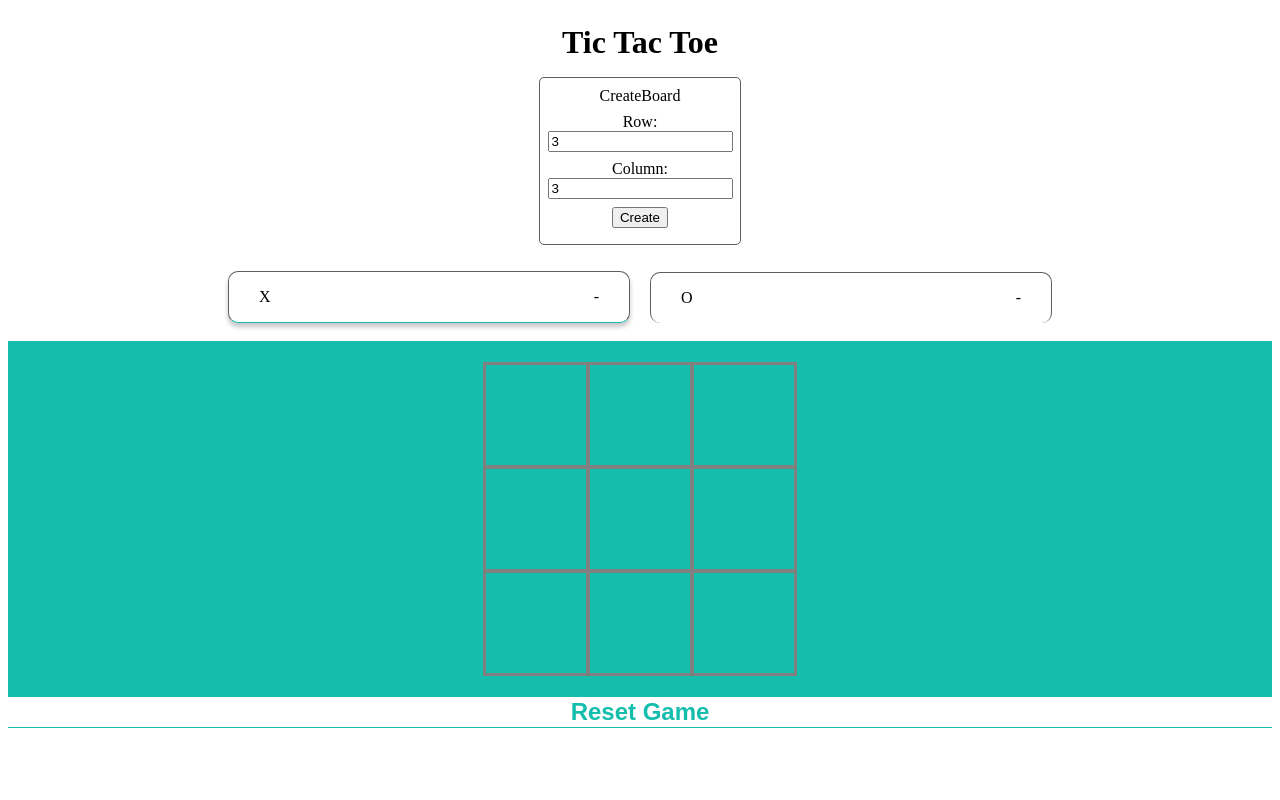
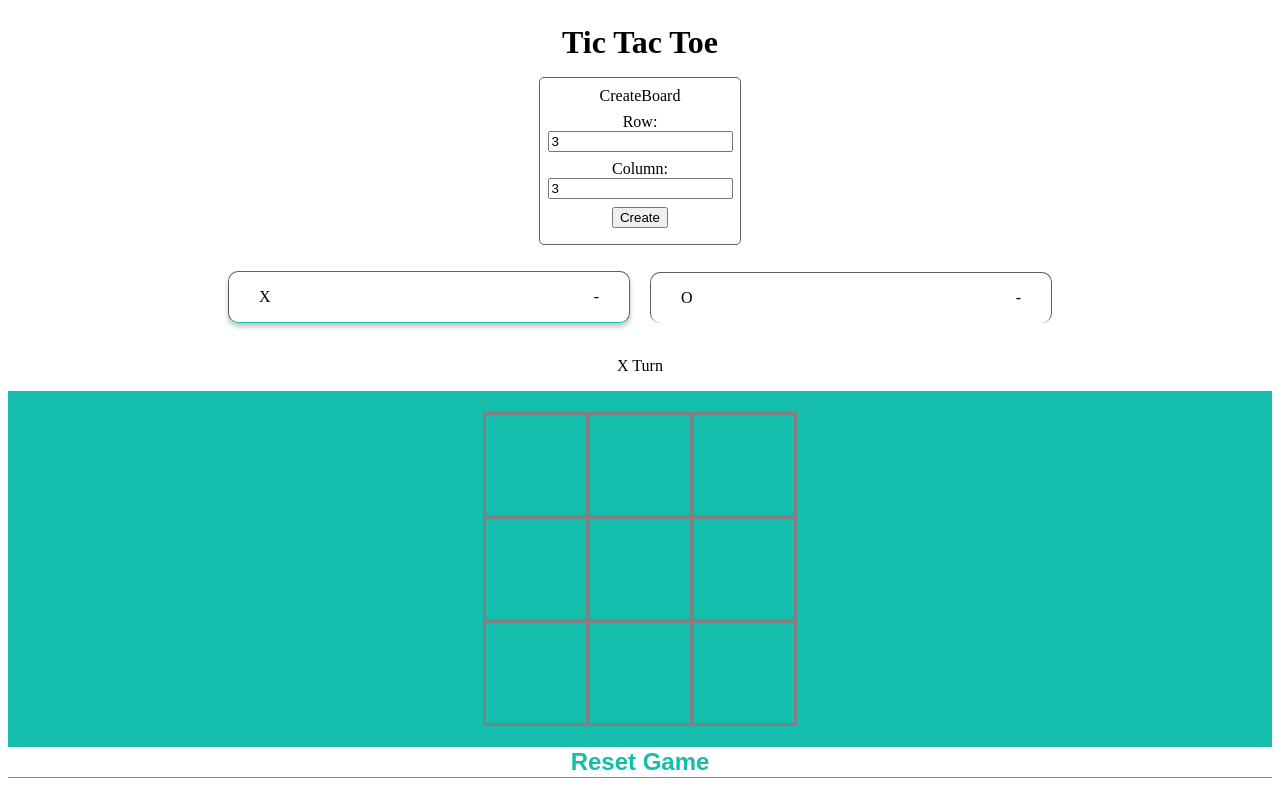
Before and after one commit to viettrung2103/tic-tac-toe, a React (Vite) app: page / in a window 1280 px wide. Both pictures are taken after a click on the button "Reset Game". Built offline with nearby package versions, Linux system fonts and the light colour scheme.

Commit message:
remove comment

```diff
--- a/src/components/CreateBoard.jsx
+++ b/src/components/CreateBoard.jsx
@@ -5,9 +5,8 @@ const CreateBoard = ({
   setRow,
   col,
   setCol,
-  boardCreated,
   setPressCreate,
-  setRunning,
+
 }) => {
   const [rowInput, setRowInput] = useState(row);
   const [colInput, setColInput] = useState(col);
--- a/src/components/DashBoard.jsx
+++ b/src/components/DashBoard.jsx
@@ -2,12 +2,9 @@ import { useState, useEffect } from "react";
 
 const DashBoard = ({
   winner,
-  isDraw,
   totalGames,
   running,
   count,
-  pressCreate,
-  boardCreated,
 }) => {
   const [xWinNum, setXWinNum] = useState(0);
   const [oWinNum, setOWinNum] = useState(0);
@@ -104,7 +101,7 @@ const DashBoard = ({
         </div>
       </div>
       <div className="player-turn-text">
-        {boardCreated && <p>{getPlayerTurn()} Turn</p>}
+        {running && <p>{getPlayerTurn()} Turn</p>}
       </div>
     </div>
   );
--- a/src/components/Square.jsx
+++ b/src/components/Square.jsx
@@ -4,13 +4,11 @@ const Square = ({ rowIdx, colIdx, handleClick, squares }) => {
   const [value, setValue] = useState(null);
 
   useEffect(() => {
-    // console.log("reset ", isReset);
     setValue(squares[rowIdx][colIdx]);
   }, [squares]);
 
 
   const handleButtonClick = () => {
-    // console.log("clicked", rowIdx, colIdx);
     handleClick(rowIdx, colIdx);
     setValue(squares[rowIdx][colIdx]);
   };
```
Also changed, not shown: src/components/Board.jsx (+4 -7 lines).
